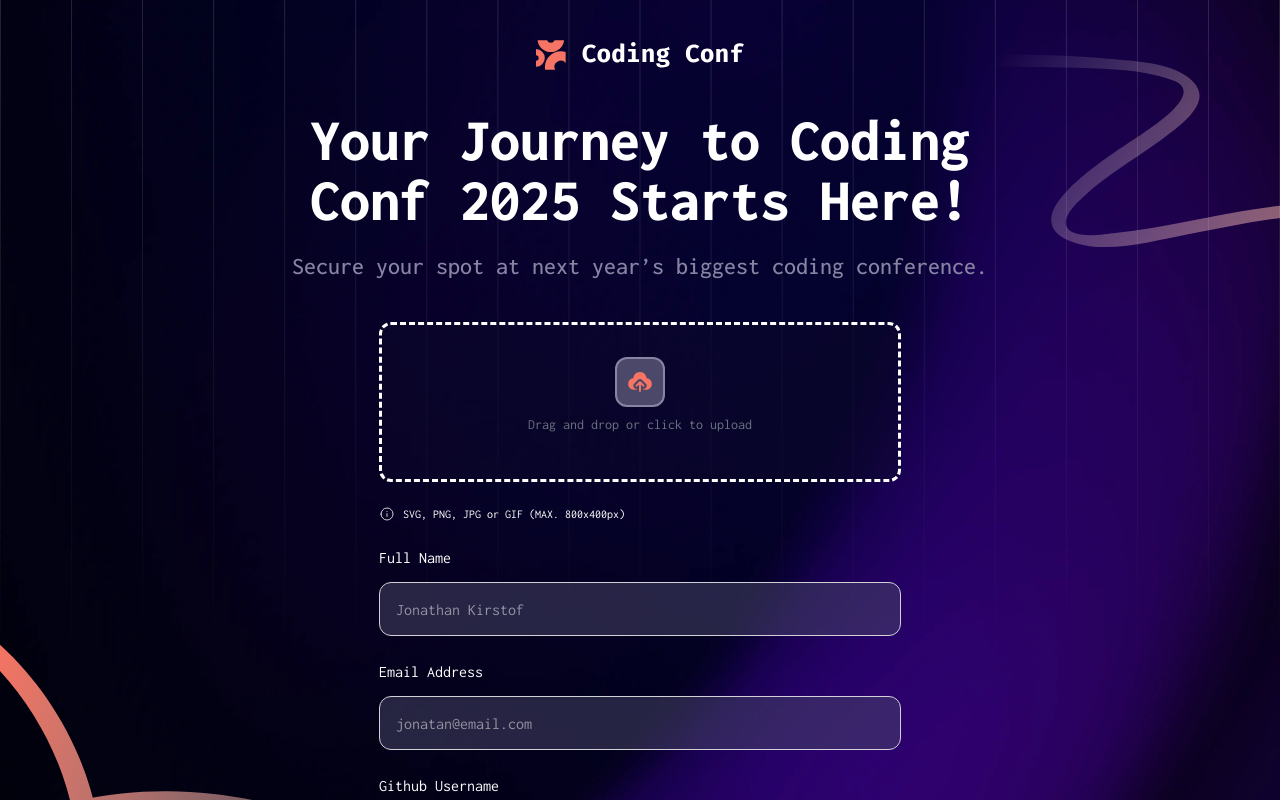
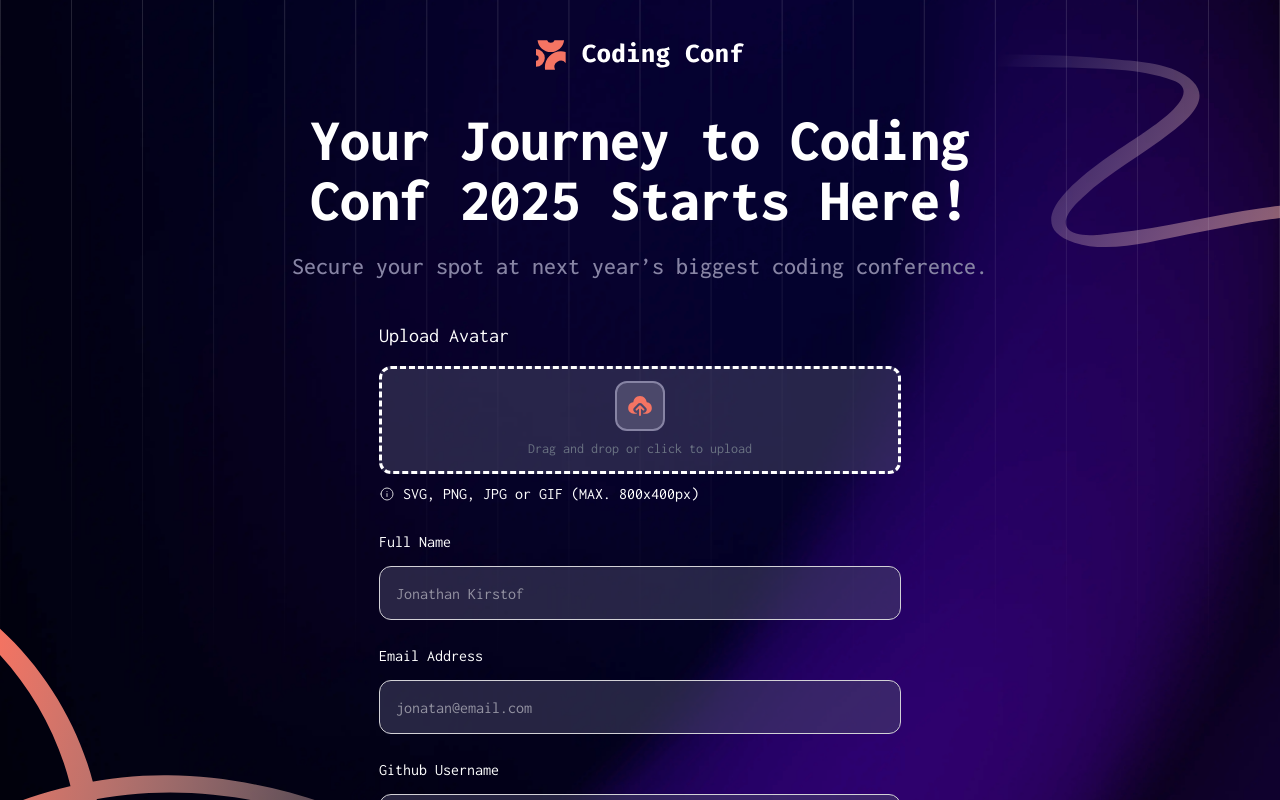
Before and after one commit to Davichobits/conference-ticket-generator, a React (Vite) app: page / in a window 1280 px wide. Shown: the top 800 px of the page. Built offline with nearby package versions, Linux system fonts and the light colour scheme.

Commit message:
file input with useState

```diff
--- a/src/components/ticket-form-page/form/form.tsx
+++ b/src/components/ticket-form-page/form/form.tsx
@@ -20,9 +20,11 @@ export const Form = ({ styles = '', setIsShow }: Props) => {
   const {
     register,
     handleSubmit,
-    setValue,
+    getValues,
     formState: { errors },
   } = useForm<Inputs>();
+
+  console.log(getValues())
 
   const sendForm: SubmitHandler<Inputs> = (data) => {
     console.log(data)
@@ -43,7 +45,7 @@ export const Form = ({ styles = '', setIsShow }: Props) => {
       className={`${styles} relative z-10`}
     >
       <UploadInput
-        onFileChange={(f: File | null) => setValue('file', f)}
+        {...register('file')}
       />
       <div className='flex flex-col gap-6 my-6'>
         <Input
--- a/src/components/ticket-form-page/form/upload-input/upload-input.tsx
+++ b/src/components/ticket-form-page/form/upload-input/upload-input.tsx
@@ -1,101 +1,40 @@
-import { useCallback, useState } from 'react';
-import { ImageFormats } from './image-formats';
-import { UploadIcon } from './upload-icon';
-import { useDropzone } from 'react-dropzone';
+import {
+  useState,
+  type ChangeEvent
+} from 'react';
 
-interface CustomFile extends File {
-  preview: string;
-}
+export const UploadInput = ({...rest}) => {
 
-interface Props {
-  onFileChange?: (f: File | null) => void;
-}
+  const [preview, setPreview] = useState<string | undefined>()
 
-export const UploadInput = ({ onFileChange }: Props) => {
-  const [file, setFile] = useState<CustomFile | null>(null);
+  const handleFileChange = (e: ChangeEvent<HTMLInputElement>) => {
+    const file = e.target.files?.[0];
+    if(file){
+      const objectUrl = URL.createObjectURL(file);
+      setPreview(objectUrl)
+    }
 
-  const onDrop = useCallback(
-    (acceptedFiles: File[]) => {
-      if (acceptedFiles?.length) {
-        // Solo tomamos el primer archivo
-        const newFile = acceptedFiles[0];
-        // Limpiar el preview anterior si existe
-        if (file) {
-          URL.revokeObjectURL(file.preview);
-        }
-        const assigned = Object.assign(newFile, {
-          preview: URL.createObjectURL(newFile),
-        }) as CustomFile;
-        setFile(assigned);
-        if (onFileChange) onFileChange(assigned);
-      }
-    },
-    [file, onFileChange]
-  );
-
-  const { getRootProps, getInputProps, open } = useDropzone({ onDrop });
-
-  const handleRemoveImage = () => {
-    if (file) {
-      URL.revokeObjectURL(file.preview);
-    }
-    setFile(null);
-    if (onFileChange) onFileChange(null);
-  };
-
-  const handleChangeImage = () => {
-    open();
-  };
+  }
 
   return (
-    <>
-      <div
-        {...getRootProps()}
-        className={`flex flex-col items-center justify-center w-full px-4 py-3 border-3 border-Neutral-0 border-dashed rounded-xl bg-Neutral-900/50  cursor-pointer mb-3 overflow-hidden ${
-          !file && 'hover:bg-Neutral-500/50'
-        } mb-6`}
-      >
-        <div className='flex flex-col items-center justify-center pt-5 pb-6'>
-          {file ? (
-            <>
-              <img
-                src={file.preview}
-                alt='preview'
-                className='size-[50px] rounded-xl border-2 border-Neutral-500  mb-2'
-              />
-              <div className='flex gap-4'>
-                <button
-                  onClick={handleRemoveImage}
-                  className='bg-Neutral-700/50 px-3 py-1 rounded-lg cursor-pointer hover:underline underline-offset-2'
-                >
-                  Remove Image
-                </button>
-                <button
-                  onClick={handleChangeImage}
-                  className='bg-Neutral-700/50 px-3 py-1 rounded-lg cursor-pointer hover:underline underline-offset-2'
-                >
-                  Change Image
-                </button>
-              </div>
-            </>
-          ) : (
-            <>
-              <UploadIcon />
-              <p className='mb-2 text-sm text-gray-500 dark:text-gray-400'>
-                Drag and drop or click to upload
-              </p>
-            </>
-          )}
+    <div className='mb-4'>
+      <p className='mb-4 text-xl'>Upload Avatar</p>
+      <label className='border-3 border-dashed px-4 py-3 block w-full border-Neutral-0 bg-Neutral-700/50 hover:bg-Neutral-700 rounded-xl cursor-pointer mb-2'>
+        <div className='bg-Neutral-700 size-[50px] grid place-content-center rounded-xl border-2 border-Neutral-500 mb-2 mx-auto'>
+          <img src={preview ? preview : '/images/icon-upload.svg'} alt="icon upload" />
         </div>
         <input
-          id='dropzone-file'
-          type='file'
+          {...rest}
+          onChange={handleFileChange}
           className='hidden'
-          {...getInputProps()}
+          type="file"
         />
+        <span className='text-center block text-gray-500 text-sm'>Drag and drop or click to upload</span>
+      </label>
+      <div className='flex gap-2'>
+        <img src="/images/icon-info.svg" alt="icon info" />
+        <p>SVG, PNG, JPG or GIF (MAX. 800x400px)</p>
       </div>
-
-      <ImageFormats />
-    </>
-  );
-};
+    </div>
+  )
+}
```
